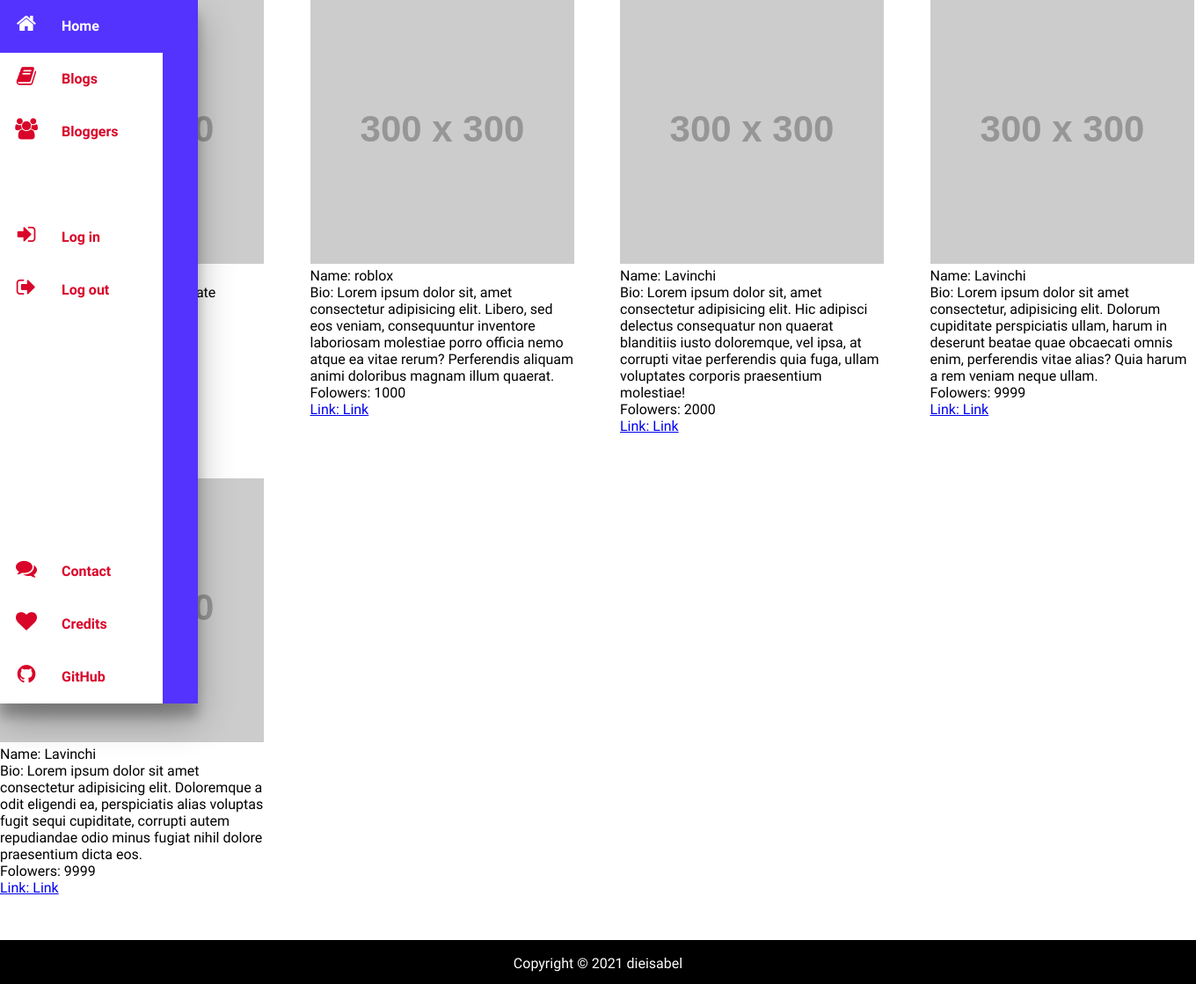
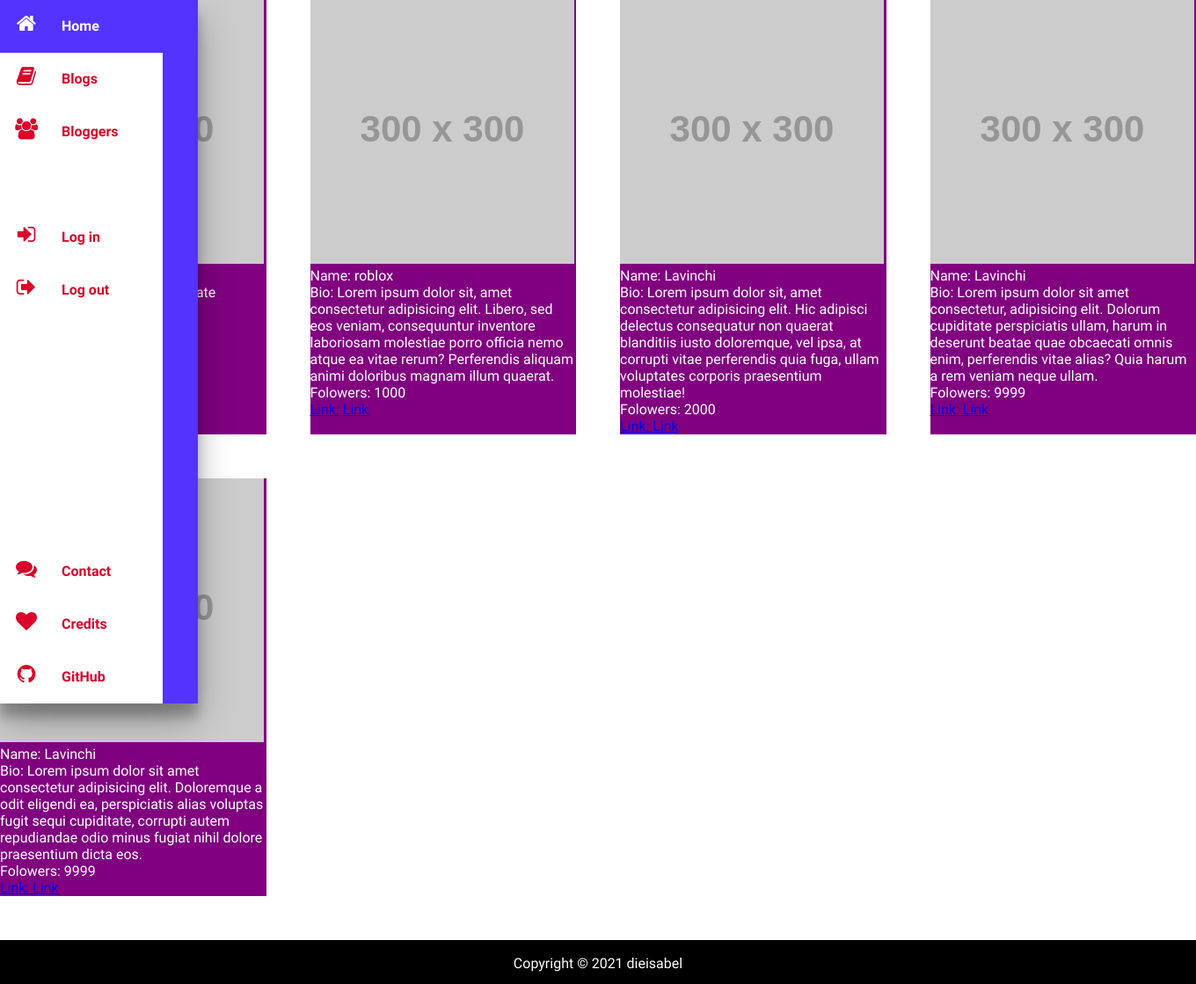
Before and after one commit to dieisabel/proggy, a Django app: template backend/blog/templates/blog/bloggers.html in a window 1360 px wide. Shown: the whole page at 88% size. Run offline with Django 3.2, Linux system fonts and the light colour scheme; the template is opened without the code that fills it, so the values that code supplies are empty; grey boxes labelled with a size stand in for pictures from a placeholder-image service; style sheets or scripts are compiled from the project's sources; some libraries are stand-ins or nearby versions.

Commit message:
Сверстал стиль для карточки профиля для bloggers
Добавил стиль _card.scss для карточки профиля, импортировал его в _bloggers.scss, сверстал

```diff
--- a/backend/blog/static/blog/scss/bloggers/_bloggers.scss
+++ b/backend/blog/static/blog/scss/bloggers/_bloggers.scss
@@ -6,4 +6,6 @@
     grid-auto-rows: minmax(300px, auto);
     gap: 50px;
     font-family: 'Roboto', sans-serif;
+
+    @import 'card';
 }
--- /dev/null
+++ b/backend/blog/static/blog/scss/bloggers/_card.scss
@@ -0,0 +1,4 @@
+.bloggers__profile {
+    background-color: purple;
+    color: white;
+}
```
